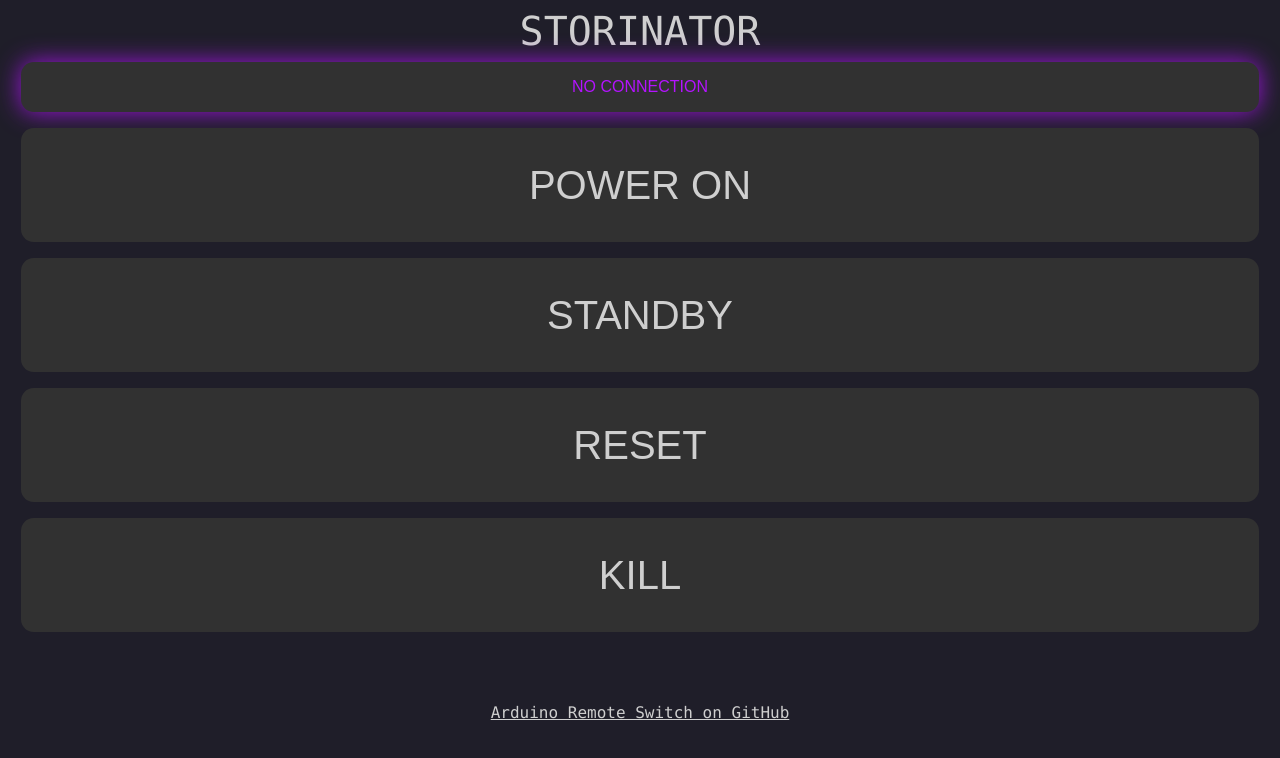
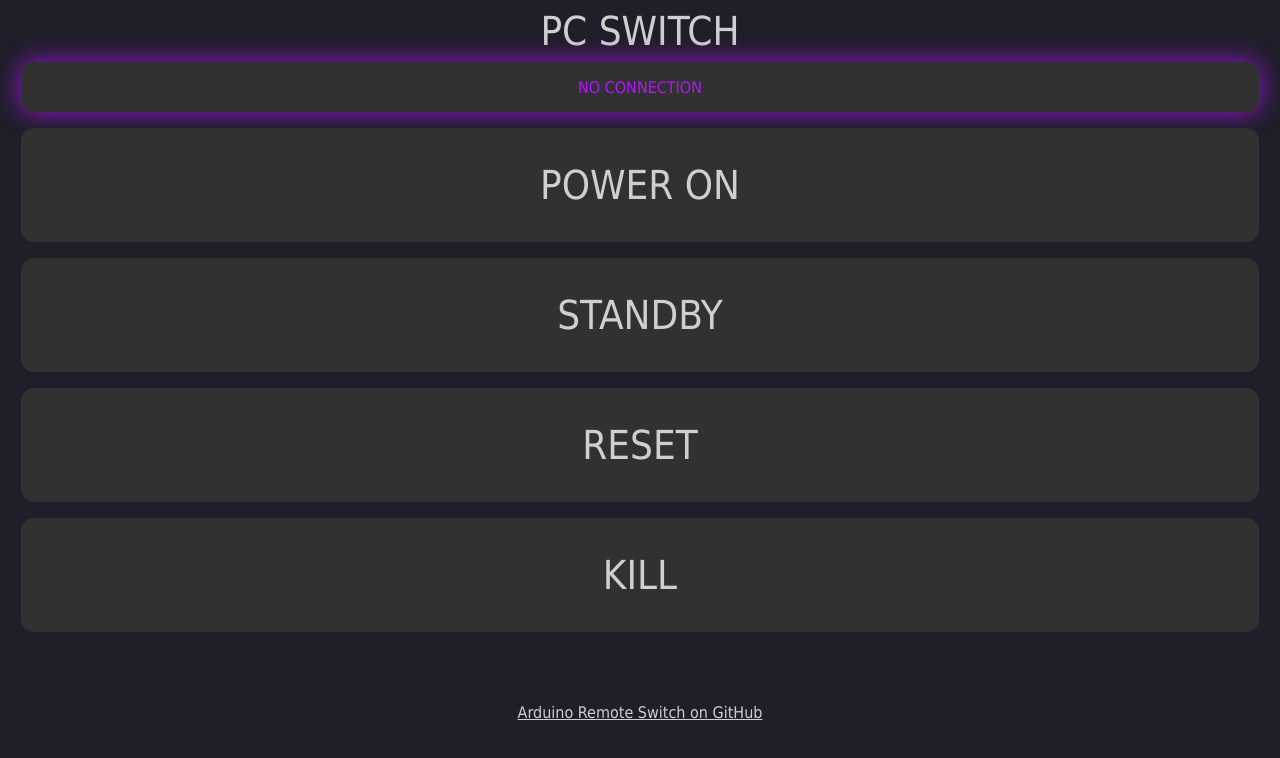
Before and after one commit to MatiasG19/arduino-remote-switch, a plain HTML site: page web/src/index.htm in a window 1280 px wide. Drawn offline with Linux system fonts and the light colour scheme; no server answers.

Commit message:
fix: Fixes from testing (#2)
* Update index.htm

* Update server.ino

* Fix font

* Add favicon

* Update favicon

* Fix centering

```diff
--- a/web/src/index.htm
+++ b/web/src/index.htm
@@ -1,13 +1,11 @@
 <!DOCTYPE html>
 <html>
   <head>
-    <title>STORINATOR Switch</title>
-    <!-- TODO icon -->
-    <link rel="icon" type="image/png" href="power.png" />
-    <link rel="stylesheet" href="style.css" />
+    <title>PC Switch</title>
+    <link rel="icon" type="image/png" href="favicon.png" />
   </head>
   <body>
-    <div class="heading">STORINATOR</div>
+    <div class="heading">PC SWITCH</div>
 
     <button id="powerStatus" type="button" class="statusButton" disabled>
       NO CONNECTION
@@ -52,7 +50,7 @@
     <style>
       html {
         height: 95%;
-        font-family: 'Lucida Console', 'Arial', monospace;
+        font-family: 'Tahoma', 'Arial', monospace;
       }
 
       body {
@@ -68,10 +66,8 @@
 
       button {
         position: relative;
-        display: inline-block;
         width: calc(100% - 2vw);
         min-width: 50px;
-        max-width: 200vh;
         height: 15%;
         min-height: 50px;
         border: none;
@@ -80,6 +76,7 @@
         font-size: 5vh;
         color: #cfcfcf;
         background-color: #313131;
+        font-family: 'Tahoma', 'Arial', monospace;
       }
 
       .statusButton {
@@ -156,11 +153,11 @@
         var xhttp = new XMLHttpRequest()
         xhttp.onreadystatechange = function () {
           if (this.readyState == 4 && this.status == 200) {
-            console.debug(`sendCommand:${request}:${this.responseText}`)
+            console.debug(`sendCommand:${type}:${this.responseText}`)
             alert('Action confirmed.')
           }
         }
-        xhttp.open('GET', request, true)
+        xhttp.open('GET', type, true)
         xhttp.send()
       }
 
```
Also changed, not shown: web/src/favicon.png (added), 2 other files.
